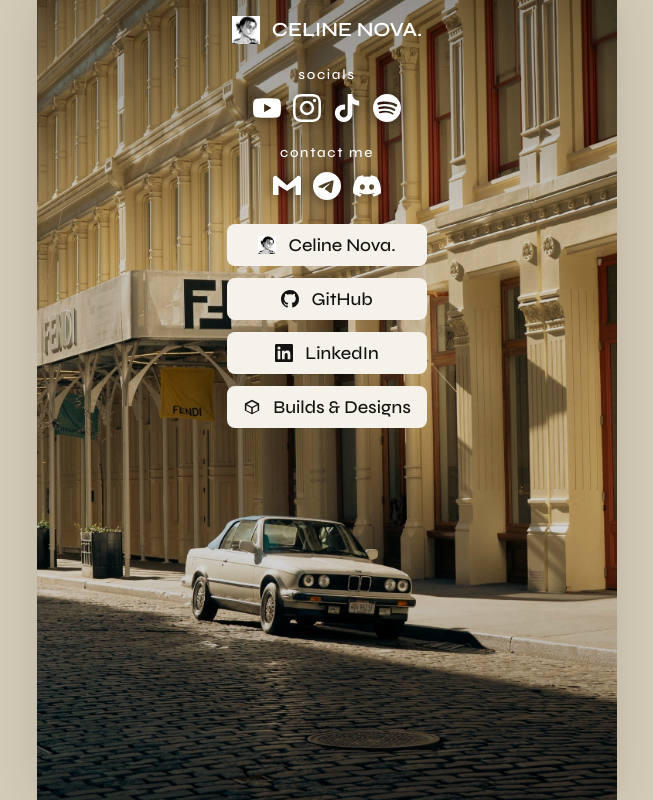
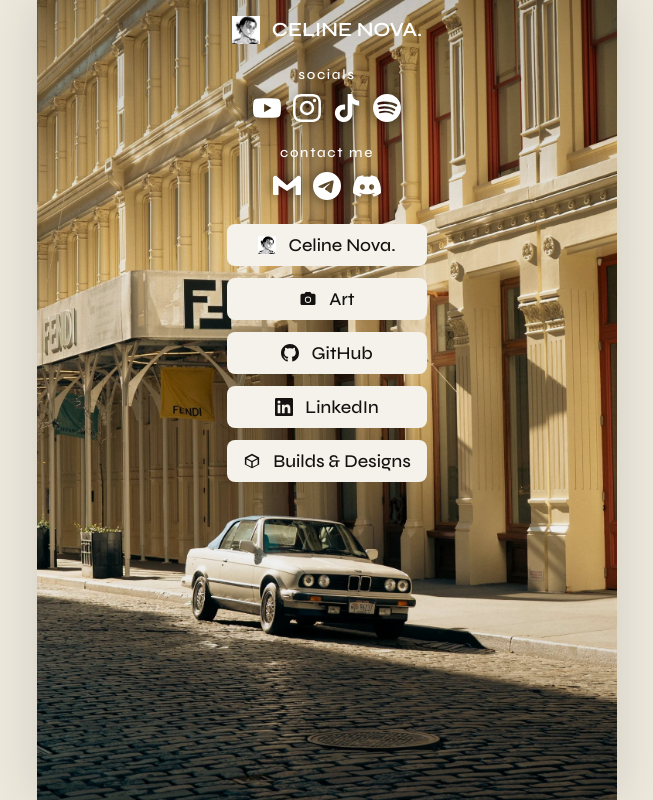
Before and after one commit to melanikshrestha-boop/celinenovalinks, a Next.js app: page / in a window 1280 px wide. Shown: the whole page, without its empty margins (313-966 px from the left). Built offline with nearby package versions, Linux system fonts and the light colour scheme; no server answers.

Commit message:
Soften the cream field and add an Art pill to photography.
Lighter, washier field; thinner photo veil. Art goes to the existing /photography on the personal site.

```diff
--- a/app/page.tsx
+++ b/app/page.tsx
@@ -55,6 +55,12 @@ export default function HomePage() {
             <span className="mark"><img src="/assets/eren.png" alt="" /></span>
             Celine Nova.
           </a>
+          <a href="https://melanilaurents.com/photography">
+            <span className="mark" aria-hidden="true">
+              <svg viewBox="0 0 24 24" fill="currentColor"><path d="M20 5h-3.2l-1.2-1.8A2 2 0 0014 2.5H10a2 2 0 00-1.6.7L7.2 5H4a2 2 0 00-2 2v11a2 2 0 002 2h16a2 2 0 002-2V7a2 2 0 00-2-2zm-8 12.2A4.2 4.2 0 1116.2 13 4.2 4.2 0 0112 17.2zM12 10a3 3 0 103 3 3 3 0 00-3-3z"/></svg>
+            </span>
+            Art
+          </a>
           <div className="buttons-split">
             <a href="https://github.com/melanikshrestha-boop" target="_blank" rel="noopener noreferrer">
               <span className="mark" aria-hidden="true">
--- a/css/linkree.css
+++ b/css/linkree.css
@@ -1,6 +1,7 @@
 :root {
   --paper: #f5f2eb;
-  --field: #d4cbb8;
+  --field: #e8e1d2;
+  --field-wash: rgba(245, 242, 235, 0.42);
   --ink: #141210;
   --font: Syne, system-ui, sans-serif;
   --type-header: 20px;
@@ -126,10 +127,10 @@ body {
   pointer-events: none;
   background: linear-gradient(
     180deg,
-    rgba(0, 0, 0, 0.42) 0%,
-    rgba(0, 0, 0, 0.18) 28%,
-    rgba(0, 0, 0, 0.18) 72%,
-    rgba(0, 0, 0, 0.4) 100%
+    rgba(0, 0, 0, 0.22) 0%,
+    rgba(0, 0, 0, 0.06) 28%,
+    rgba(0, 0, 0, 0.06) 72%,
+    rgba(0, 0, 0, 0.2) 100%
   );
 }
 
@@ -155,7 +156,9 @@ body {
 @media (min-width: 640px) {
   .poster {
     justify-content: flex-start;
-    background: var(--field);
+    background:
+      linear-gradient(var(--field-wash), var(--field-wash)),
+      var(--field);
   }
 
   /* Cream paper field (Linktree’s green). Photo lives only in the phone column. */
```
